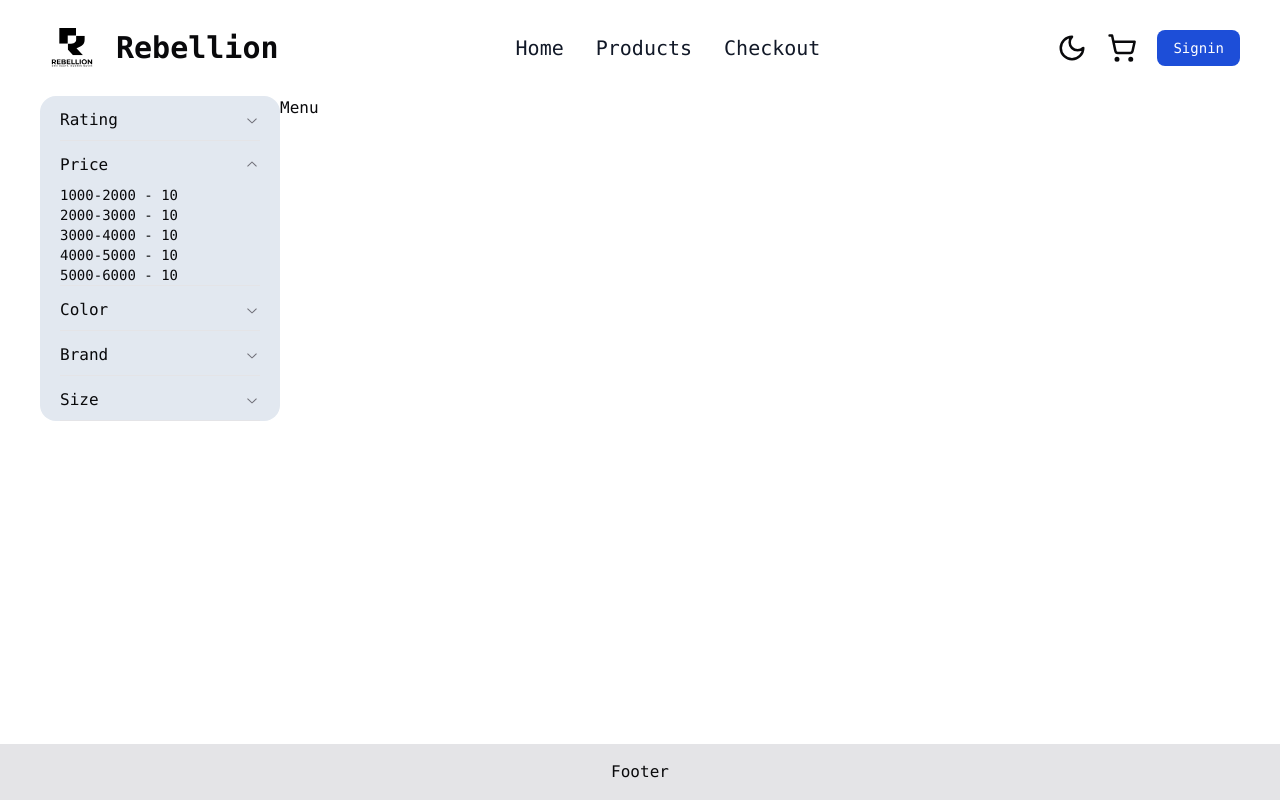
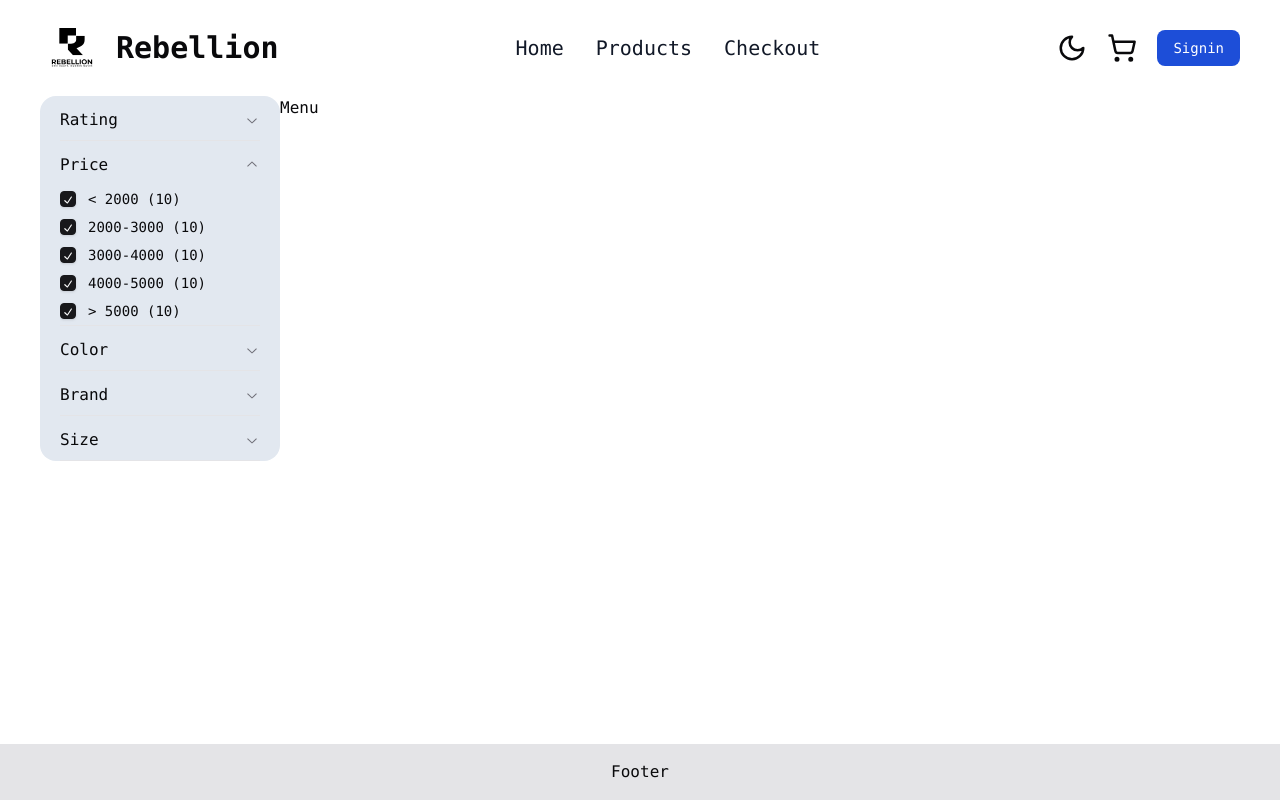
Before and after one commit to Asib27/Rebellion, a Next.js app: page /checkout in a window 1280 px wide. Both pictures are taken after a click on the button "Price". Built offline with nearby package versions, Linux system fonts and the light colour scheme.

Commit message:
add side filter

```diff
--- a/app/(pages)/checkout/page.jsx
+++ b/app/(pages)/checkout/page.jsx
@@ -16,7 +16,7 @@ let sidebarMenuDict = {
     "5": 10, "4": 10, "3": 5, "2" : 1, "1": 1
   },
   'Price': {
-    "1000-2000": 10, "2000-3000": 10, "3000-4000": 10, "4000-5000": 10, "5000-6000": 10
+    "< 2000": 10, "2000-3000": 10, "3000-4000": 10, "4000-5000": 10, "> 5000": 10
   },
   'Color': {
     'White': 2, 'Black': 5, 'Blue': 5, 'Red': 5, 'Green': 5
@@ -39,7 +39,6 @@ const ShowRating = ({rating_dict, filterState, updateFilterState}) => {
               <div className="flex gap-1 py-1 items-center">
                 <Checkbox
                 checked={filterState["Rating"][5 - index]}
-                className='h-4 w-4'
                 onCheckedChange={(e) => updateFilterState(st => {st['Rating'][5-index] = e})} />
                 <StarRating stars={5 - index} total={5}/>
                 <p>
@@ -60,18 +59,43 @@ const InnerAccordion = ({menu, filterState, updateFilterState}) => {
       <ShowRating rating_dict={sidebarMenuDict[menu]} filterState={filterState} updateFilterState={updateFilterState}/>
     )
   }
+  else if (menu === 'Color') {
+    return <div>
+      <AccordionContent className='p-0'>
+      {
+        Object.keys(sidebarMenuDict[menu]).map((menuItem, index) => {
+          return (
+                <div key={index} className="flex gap-3 py-1 items-center">
+                  <Checkbox
+                  checked={filterState[menu][menuItem]}
+                  className='h-4 w-4'
+                  onCheckedChange={(e) => updateFilterState(st => {st[menu][menuItem] = e})} />
+                  <p> {`${menuItem} (${sidebarMenuDict[menu][menuItem]})`} </p>
+                </div>
+          );
+        })
+      }
+      </AccordionContent>
+      </div>
+  }
   else {
     return (
       <div>
+      <AccordionContent className='p-0'>
       {
         Object.keys(sidebarMenuDict[menu]).map((menuItem, index) => {
           return (
-              <AccordionContent key={index} className='p-0'>
-                {`${menuItem} - ${sidebarMenuDict[menu][menuItem]}`}
-              </AccordionContent>
+                <div key={index} className="flex gap-3 py-1 items-center">
+                  <Checkbox
+                  checked={filterState[menu][menuItem]}
+                  className='h-4 w-4'
+                  onCheckedChange={(e) => updateFilterState(st => {st[menu][menuItem] = e})} />
+                  <p> {`${menuItem} (${sidebarMenuDict[menu][menuItem]})`} </p>
+                </div>
           );
         })
       }
+      </AccordionContent>
       </div>
 
     )
@@ -84,7 +108,7 @@ export default function Checkout() {
       "5": true, "4": true, "3": true, "2" : true, "1": true
     },
     'Price': {
-      "< 2000": true, "2000-3000": true, "3000-4000": true, "4000-5000": true, " > 5000": true
+      "< 2000": true, "2000-3000": true, "3000-4000": true, "4000-5000": true, "> 5000": true
     },
     'Color': {
       'White': true, 'Black': true, 'Blue': true, 'Red': true, 'Green': true
@@ -101,20 +125,20 @@ export default function Checkout() {
   return (
   <div className="w-full flex max-h-svh">
     <div className="flex-[0.25] rounded-2xl bg-slate-200 dark:bg-slate-900">
+    <Accordion type="single" collapsible className="">
     {
       Object.keys(sidebarMenuDict).map((menu, index) => {
         return (
-          <Accordion type="multiple" className=""  key={index}>
-            <div className="px-5 pt-1">
+            <div key={index} className="px-5 pt-1">
               <AccordionItem value={menu}>
               <AccordionTrigger className='py-2 text-base'>{menu}</AccordionTrigger>
               <InnerAccordion menu={menu} filterState={filterState} updateFilterState={updateFilterState}/>
               </AccordionItem>
             </div>
-          </Accordion>
         )
       })
     }
+    </Accordion>
 
 
     </div>
```
